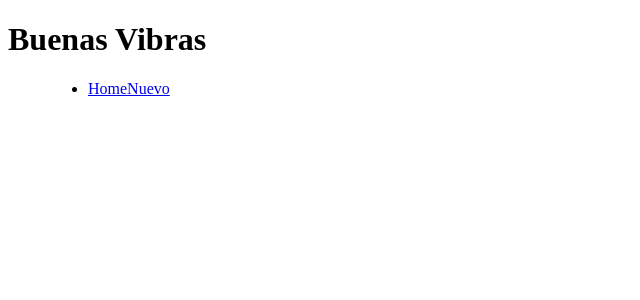
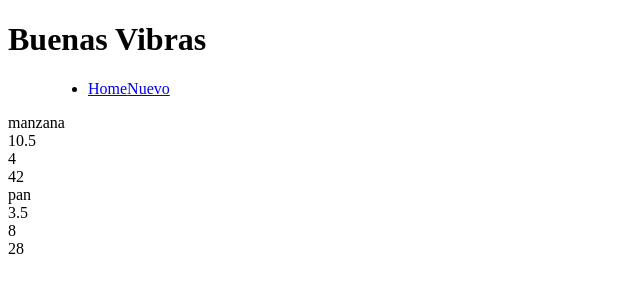
Before and after one commit to GonzaloLatorre/Trabajo-Practicas, an Angular app: page / in a window 1280 px wide. Shown: the top 300 px of the page, without its empty margins (0-640 px from the left). Built offline with nearby package versions, Linux system fonts and the light colour scheme.

Commit message:
Cree el componente item y lo vincule al componente items

```diff
--- a/src/app/app.component.html
+++ b/src/app/app.component.html
@@ -1,6 +1,7 @@
 <div>
   <h1>{{title}}</h1>
   <app-header></app-header>
+  <app-items></app-items>
 </div>
 
 <router-outlet></router-outlet>
--- a/src/app/app.module.ts
+++ b/src/app/app.module.ts
@@ -5,12 +5,14 @@ import { AppRoutingModule } from './app-routing.module';
 import { AppComponent } from './app.component';
 import { HeaderComponent } from './components/header/header.component';
 import { ItemsComponent } from './components/items/items.component';
+import { ItemComponent } from './components/item/item.component';
 
 @NgModule({
   declarations: [
     AppComponent,
     HeaderComponent,
-    ItemsComponent
+    ItemsComponent,
+    ItemComponent
   ],
   imports: [
     BrowserModule,
--- /dev/null
+++ b/src/app/components/item/item.component.html
@@ -0,0 +1,14 @@
+<div>
+    <div>
+        {{item.title}}
+    </div>
+    <div>
+        {{item.price}}
+    </div>
+    <div>
+        {{item.quantity}}
+    </div>
+    <div>
+        {{(item.price * item.quantity)}}
+    </div>
+</div>
--- /dev/null
+++ b/src/app/components/item/item.component.ts
@@ -0,0 +1,18 @@
+import { Component, Input, OnInit } from '@angular/core';
+import { Item } from 'src/app/models/item';
+
+@Component({
+  selector: 'app-item',
+  templateUrl: './item.component.html',
+  styleUrls: ['./item.component.css']
+})
+export class ItemComponent implements OnInit {
+
+  @Input() item: Item = new Item();
+
+  constructor() {}
+
+  ngOnInit(): void{
+
+  }
+}
--- a/src/app/components/items/items.component.html
+++ b/src/app/components/items/items.component.html
@@ -1 +1,3 @@
-<p>items works!</p>
+<div>
+    <app-item *ngFor="let item of items" [item]="item"></app-item>
+</div>
--- a/src/app/components/items/items.component.ts
+++ b/src/app/components/items/items.component.ts
@@ -17,14 +17,14 @@ export class ItemsComponent implements OnInit{
     {
       id: 0,
       title: 'manzana',
-      prince: 10.5,
+      price: 10.5,
       quantity: 4,
       completed: false
     },
     {
       id: 1,
       title: 'pan',
-      prince: 3.5,
+      price: 3.5,
       quantity: 8,
       completed: true
     }
--- a/src/app/models/item.ts
+++ b/src/app/models/item.ts
@@ -1,7 +1,7 @@
 export class Item{
     id: number = 0;
     title: string = '';
-    prince: number = 0;
+    price: number = 0;
     quantity: number = 0;
     completed: boolean = false;
 }
```
Also changed, not shown: src/app/components/item/item.component.css (added).
